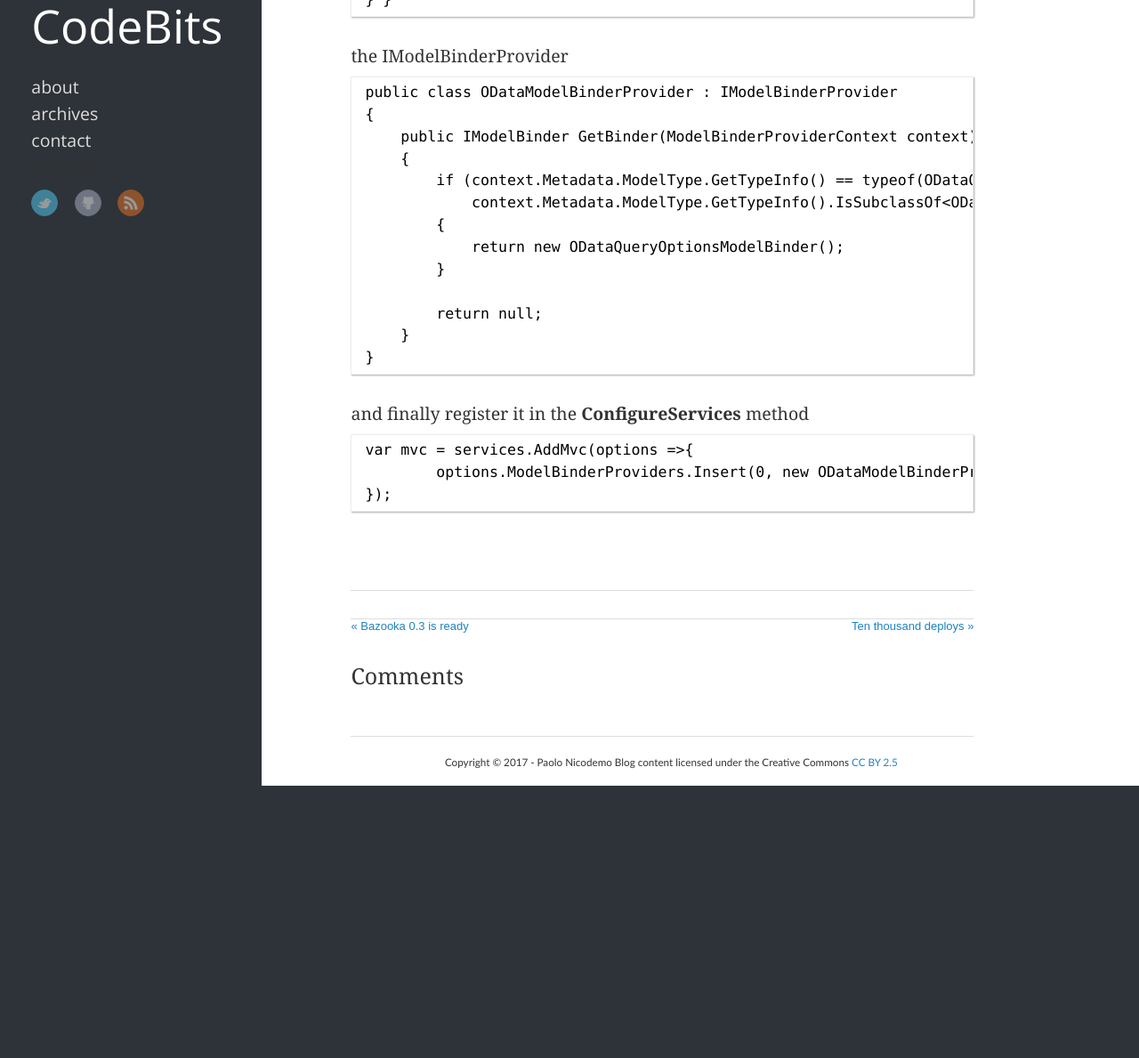
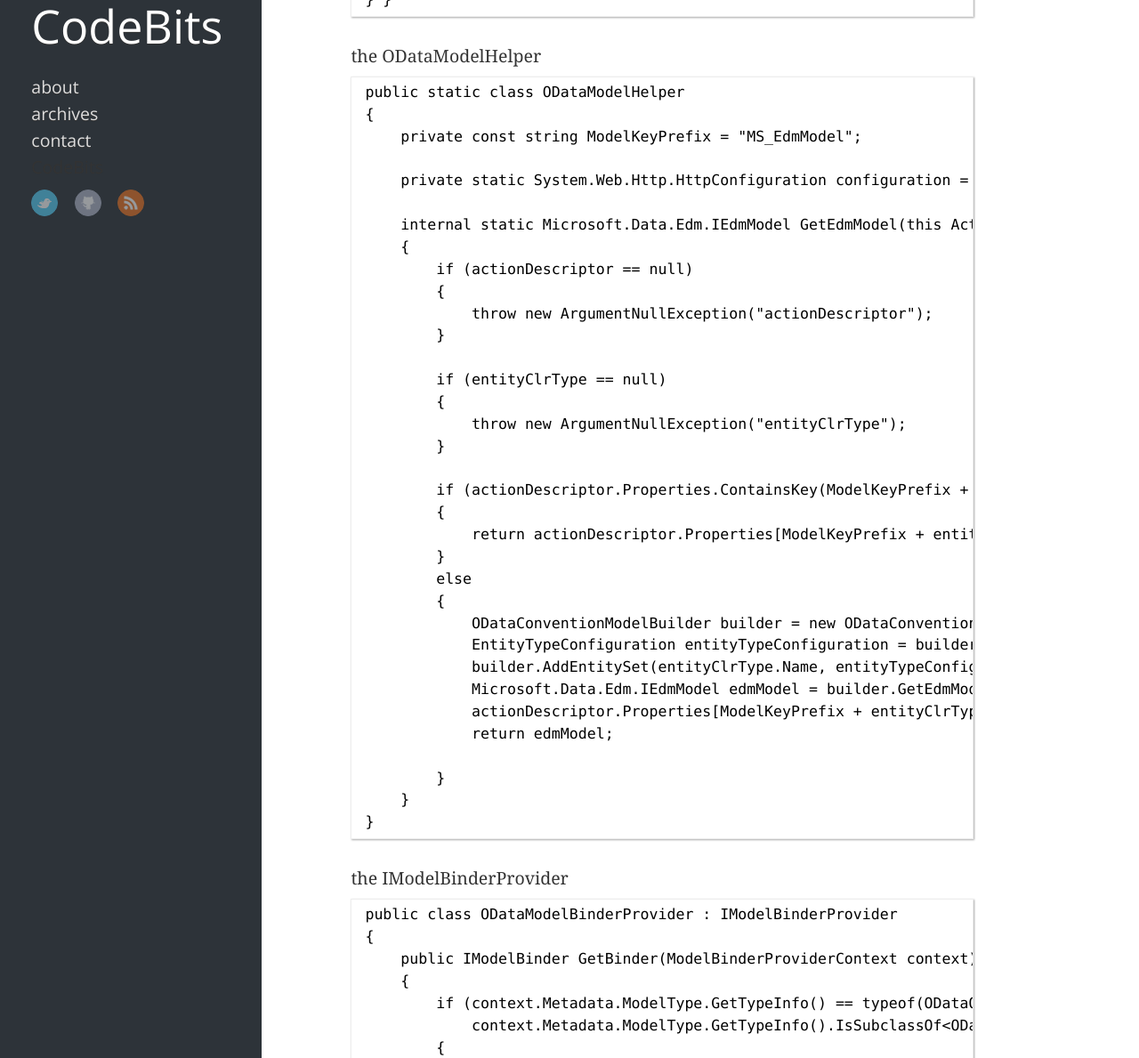
Before and after one commit to Bjornej/bjornej.github.com, a Jekyll site: the page built from _posts/2017-01-31-odata-and-asp-net-core.md, in a window 1280 px wide and 1400 px high, scrolled down 3069 px, cut to the strip 211-1400 px from the top of the window. Shown: the whole strip at 89% size. Built offline with Jekyll 4.4.1, drawn with Linux system fonts in a browser that asks for light colours; nearby versions of some CDN libraries; Markdown is read by kramdown in place of the engine named in the settings; comment, search, counter and statistics services are not loaded; before the commit the page ends 4163 px from its top, so only the background shows below that.

Commit message:
Updated 2017-01-31-odata-and-asp-net-core.md

```diff
--- a/_posts/2017-01-31-odata-and-asp-net-core.md
+++ b/_posts/2017-01-31-odata-and-asp-net-core.md
@@ -110,6 +110,42 @@ The main problem is that this type by default won't bind to the request as this
     }
 }
 
+the ODataModelHelper
+
+    public static class ODataModelHelper
+    {
+        private const string ModelKeyPrefix = "MS_EdmModel";
+
+        private static System.Web.Http.HttpConfiguration configuration = new System.Web.Http.HttpConfiguration();
+
+        internal static Microsoft.Data.Edm.IEdmModel GetEdmModel(this ActionDescriptor actionDescriptor, Type entityClrType)
+        {
+            if (actionDescriptor == null)
+            {
+                throw new ArgumentNullException("actionDescriptor");
+            }
+
+            if (entityClrType == null)
+            {
+                throw new ArgumentNullException("entityClrType");
+            }
+
+            if (actionDescriptor.Properties.ContainsKey(ModelKeyPrefix + entityClrType.FullName))
+            {
+                return actionDescriptor.Properties[ModelKeyPrefix + entityClrType.FullName] as Microsoft.Data.Edm.IEdmModel;
+            }
+            else
+            {
+                ODataConventionModelBuilder builder = new ODataConventionModelBuilder(ODataModelHelper.configuration, isQueryCompositionMode: true);
+                EntityTypeConfiguration entityTypeConfiguration = builder.AddEntity(entityClrType);
+                builder.AddEntitySet(entityClrType.Name, entityTypeConfiguration);
+                Microsoft.Data.Edm.IEdmModel edmModel = builder.GetEdmModel();
+                actionDescriptor.Properties[ModelKeyPrefix + entityClrType.FullName] = edmModel;
+                return edmModel;
+
+            }
+        }
+    }
 
 the IModelBinderProvider
 
```
